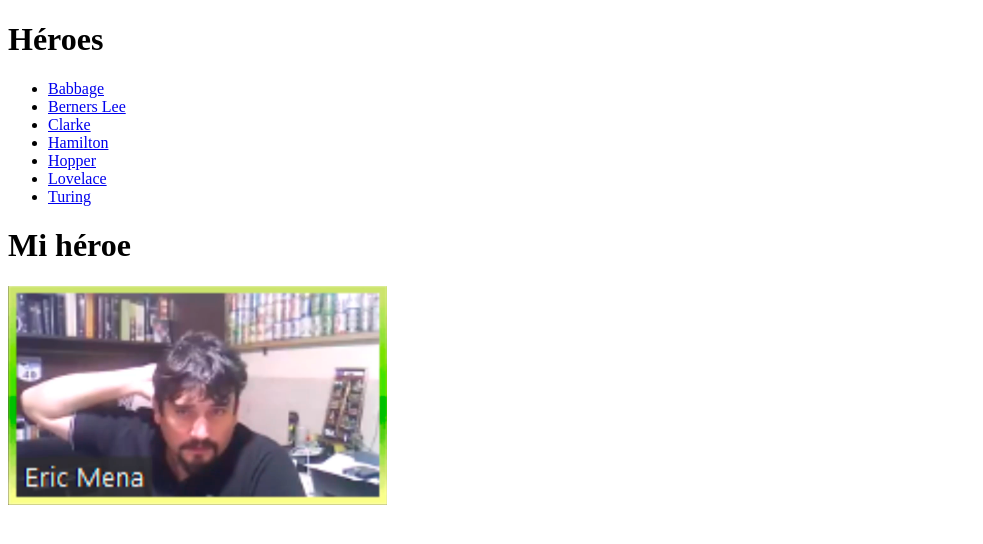
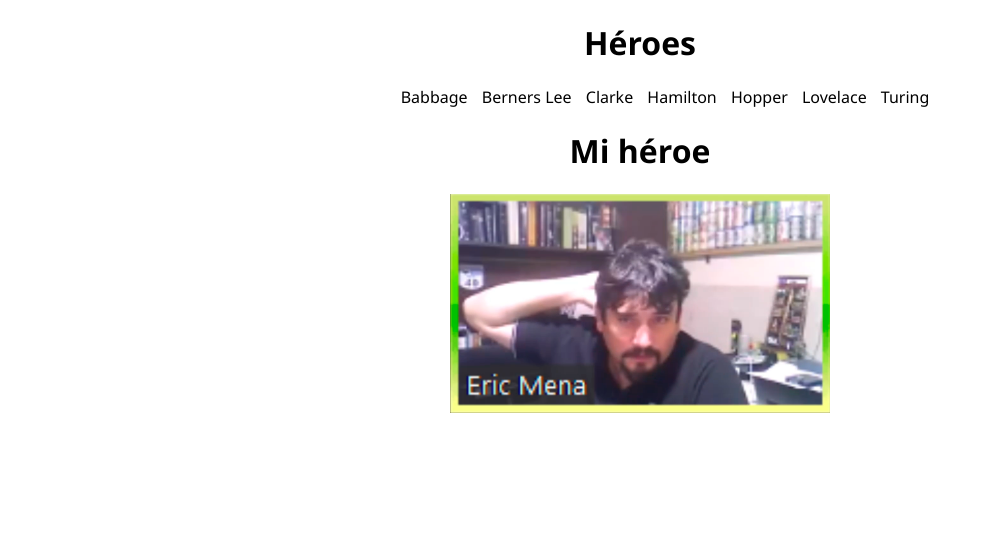
Before and after one commit to JulianBOrtega/Ejercicio-Heroes, a website: page views/index.html in a window 1280 px wide. Shown: the whole page, without its empty margins (0-983 px from the left). Drawn offline with Linux system fonts and the light colour scheme.

Commit message:
Secretos agregados

```diff
--- a/public/css/styles.css
+++ b/public/css/styles.css
@@ -0,0 +1,35 @@
+*
+{
+    text-align: center;
+    font-family:'Segoe UI', Tahoma, Geneva, Verdana, sans-serif;
+}
+
+a
+{
+    text-decoration: none;
+    color: black;
+}
+
+a:hover
+{
+    color: blue;
+}
+
+ul
+{
+    list-style: none;
+}
+
+li
+{
+    display: inline;
+    margin-left: 10px;
+
+}
+
+.spot
+{
+    display: inline-block;
+    background: white;
+    padding: 1;
+}
--- a/views/index.html
+++ b/views/index.html
@@ -4,10 +4,11 @@
     <meta charset="UTF-8">
     <meta http-equiv="X-UA-Compatible" content="IE=edge">
     <meta name="viewport" content="width=device-width, initial-scale=1.0">
+    <link rel="stylesheet" href="/css/styles.css">
     <title>Trabajo Práctico</title>
 </head>
 <body>
-    <h1>Héroes</h1>
+    <h1>Héro<a href="http://tiny.cc/mvosuz">e</a>s</h1>
     <ul>
         <li><a href="./babbage">Babbage</a></li>
         <li><a href="./berners-lee">Berners Lee</a></li>
@@ -18,9 +19,11 @@
         <li><a href="./turing">Turing</a></li>
     </ul>
 
-    <h1>Mi héroe</h1>
-    <a target="_blank" href="https://youtu.be/dQw4w9WgXcQ">
-        <img src="/img/Eric.png" style="width:30%"alt="Eric">
+    <h1>Mi héro<a href="http://tiny.cc/uvosuz">e</a></h1>
+    <a target="_blank" href="http://tiny.cc/ovosuz">
+        <img src="/img/Eric.png" style="width:30%" alt="Eric">
     </a>
+
+    <br> <div class="spot"><a href="http://tiny.cc/svosuz">　</a></div>
 </body>
 </html>
```
Also changed, not shown: app.js (+2 -6 lines), views/babbage.html (+1 -0 lines), views/berners-lee.html (+1 -0 lines), views/clarke.html (+1 -0 lines), views/hamilton.html (+1 -0 lines), views/hopper.html (+1 -0 lines), views/lovelace.html (+1 -0 lines), views/turing.html (+1 -0 lines).
